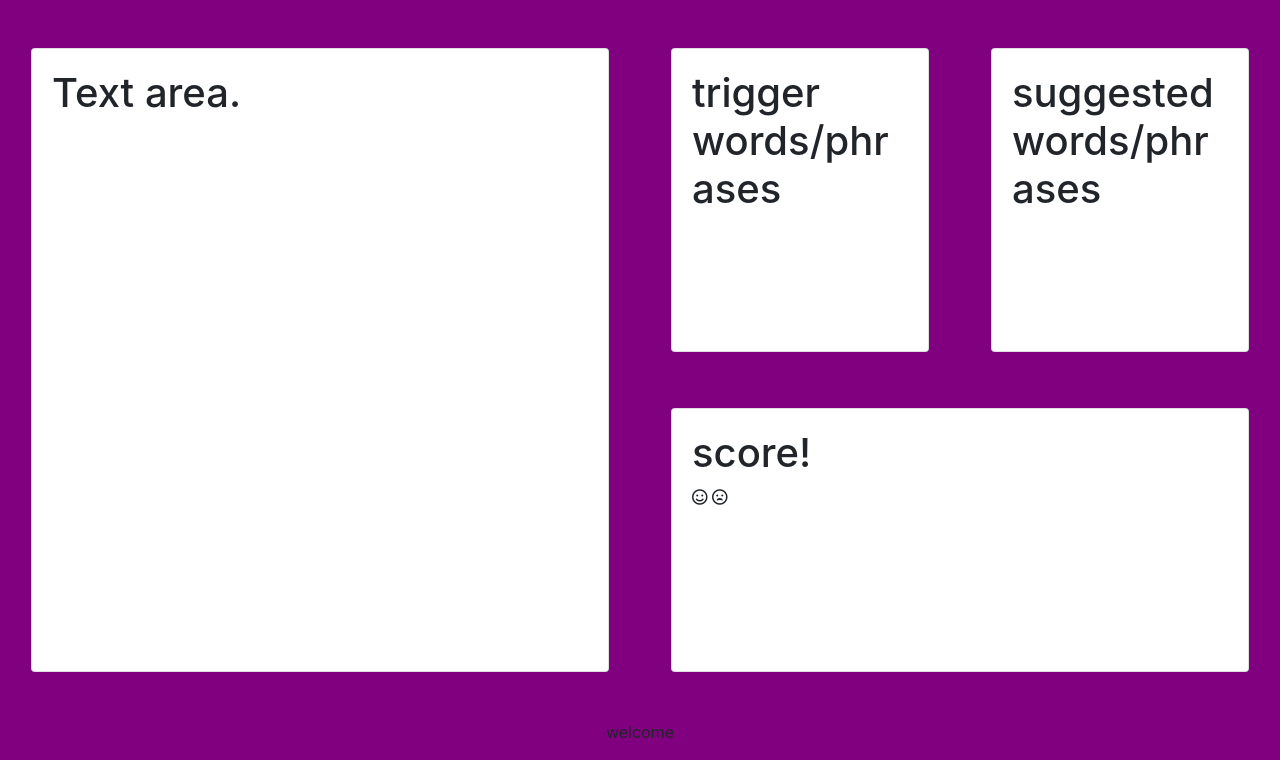
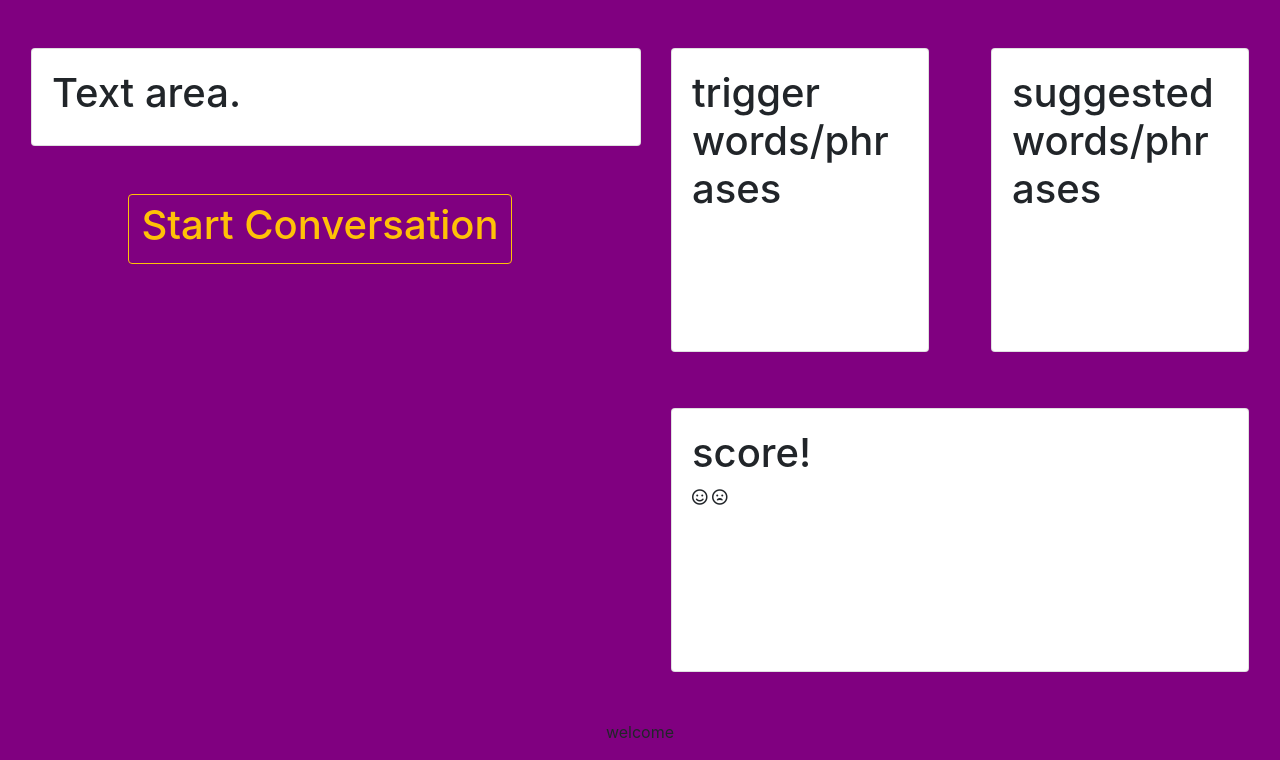
Before and after one commit to LisaLen/hey_guys, a Flask app: page / in a window 1280 px wide. Shown: the part 56-816 px from the top of the page. Run offline with Flask 2, Linux system fonts and the light colour scheme; some libraries are stand-ins or nearby versions.

Commit message:
added start button

```diff
--- a/templates/main.html
+++ b/templates/main.html
@@ -26,18 +26,26 @@
 
 <div class="row header">
 	<div class="col-12">
-		<h1 class="text-center">welcome</h1>
+		<div class="top-text">
+			<h1 class="text-center">welcome</h1>
+		</div>
+
 	</div>
 
 </div>
 
 <div class="row">
 
-	<div class="col-12 col-md-6 left d-flex" >
+	<div class="col-12 col-md-6 left" >
 		<div class="card my-5 mx-3">
 		  <div class="card-body" id="mainbox">
 		    <h1>Text area.</h1>
 		  </div>
+		</div>
+		<div class="start-button text-center">
+			<button type="button" class="btn btn-outline-warning">
+				<h1>Start Conversation</h1>
+			</button>
 		</div>
 	</div>
 
```
